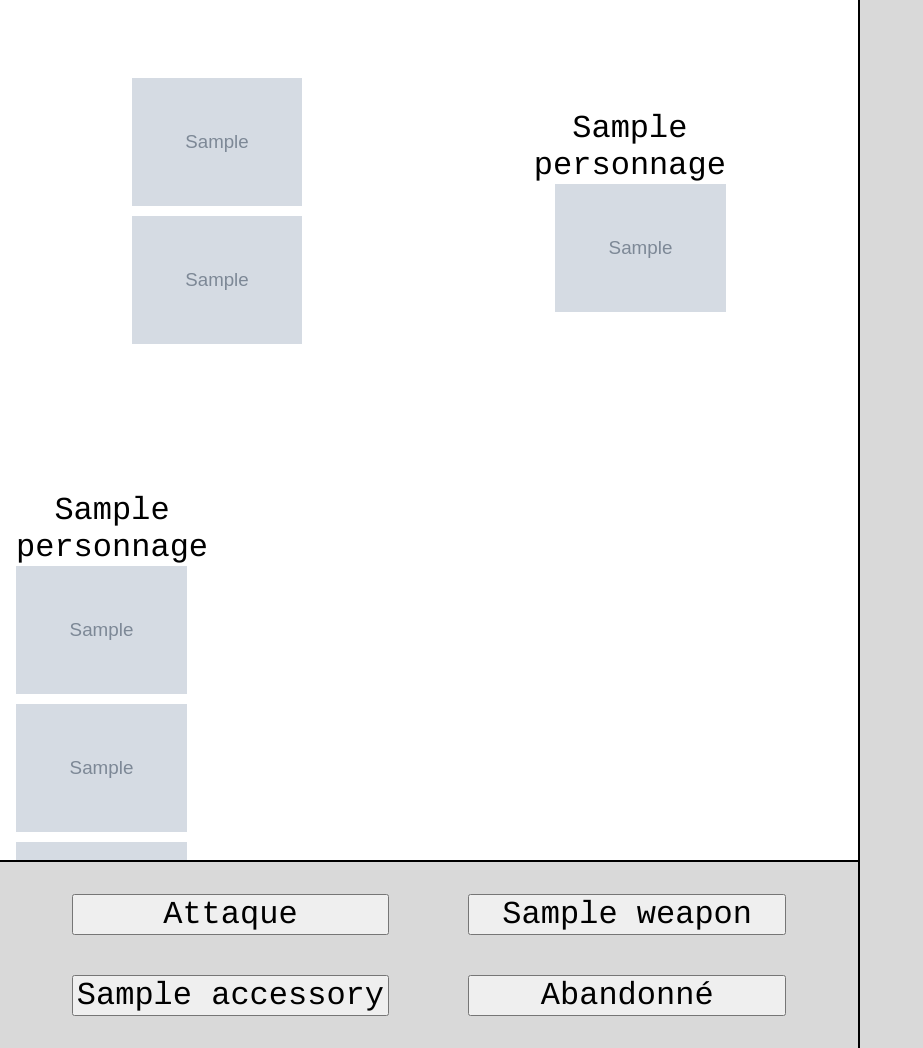
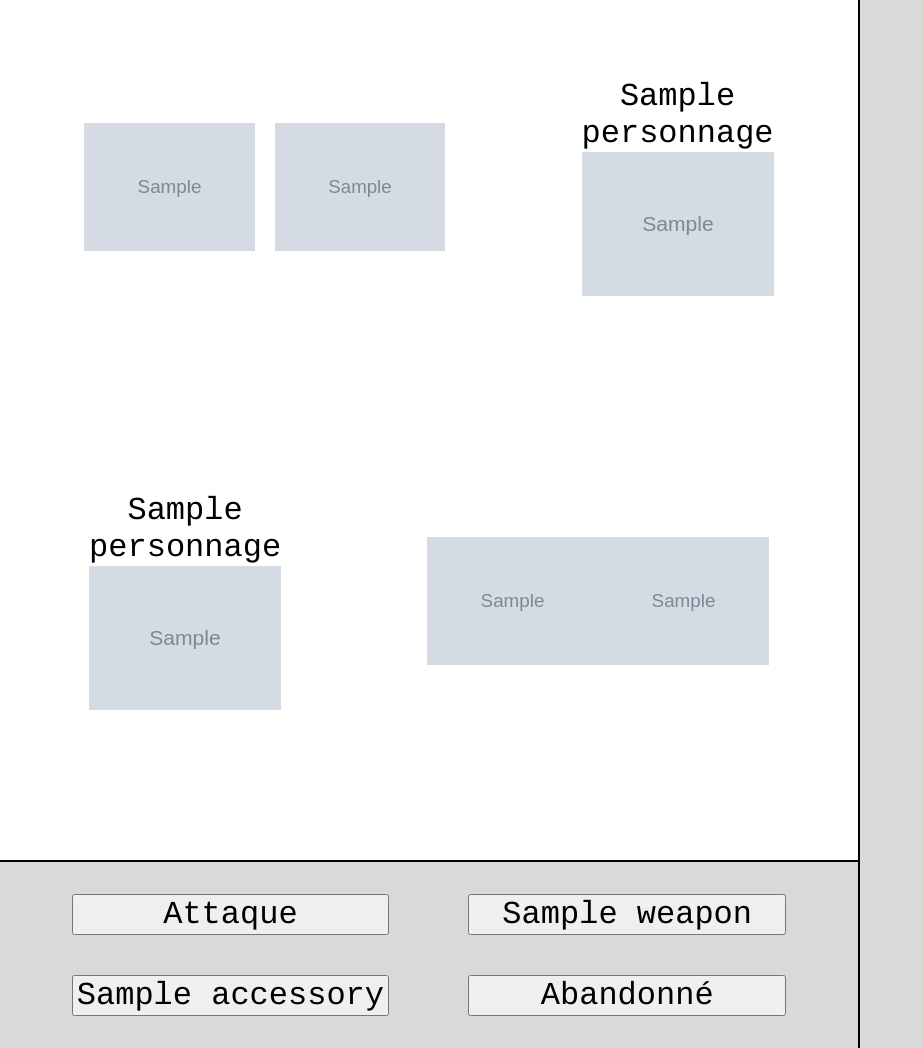
Before and after one commit to KrouriB/ProjetFightingGame, a Symfony app: template templates/fight/index.html.twig in a window 1280 px wide. Shown: the whole page, without its empty margins (0-923 px from the left). Run offline with Twig, Linux system fonts and the light colour scheme; the template is opened without the code that fills it: most values are stand-ins (such as "Sample title", 1, 10 or a date in 2020); grey boxes marked "Sample" are stand-in pictures; some libraries are stand-ins or nearby versions.

Commit message:
add class

```diff
--- a/templates/fight/index.html.twig
+++ b/templates/fight/index.html.twig
@@ -18,18 +18,18 @@
                 <div class="ennemieSide flex aSide">
                     <div class="ennemieName flex">
                         <figure class="imgPerso">
-                            <figcaption>{{ ennemie.personnage.getName }}</figcaption>
-                            <img class="imgFigure" src="{{ asset(ennemie.personnage.imagePath) }}" alt="personnage adverse">
+                            <figcaption class="desktop">{{ ennemie.personnage.getName }}</figcaption>
+                            <img class="imgFigurePerso" src="{{ asset(ennemie.personnage.imagePath) }}" alt="personnage adverse">
                         </figure>
-                        <ul>
+                        <ul class="flex">
                             <li class="blockItem">
                                 <figure>
-                                    <img class="imgFigure" src="{{ asset(ennemie.weapon.imagePath) }}" alt="personnage adverse">
+                                    <img class="imgFigure" src="{{ asset(ennemie.weapon.imagePath) }}" alt="arme adverse">
                                 </figure>
                             </li>
                             <li class="blockItem">
                                 <figure>
-                                    <img class="imgFigure" src="{{ asset(ennemie.accessory.imagePath) }}" alt="personnage adverse">
+                                    <img class="imgFigure" src="{{ asset(ennemie.accessory.imagePath) }}" alt="accessoire adverse">
                                 </figure>
                             </li>
                         </ul>
@@ -48,20 +48,20 @@
                     </div>
                 </div>
                 <div class="allySide flex aSide">
-                    <div class="allyName">
+                    <div class="allyName flex">
                         <figure class="imgPerso">
-                            <figcaption>{{ ally.personnage.getName }}</figcaption>
-                            <img class="imgFigure" src="{{ asset(ally.personnage.imagePath) }}" alt="personnage allié">
+                            <figcaption class="desktop">{{ ally.personnage.getName }}</figcaption>
+                            <img class="imgFigurePerso" src="{{ asset(ally.personnage.imagePath) }}" alt="personnage allié">
                         </figure>
-                        <ul>
+                        <ul class="flex">
                             <li class="blockItem">
                                 <figure>
-                                    <img class="imgFigure" src="{{ asset(ally.weapon.imagePath) }}" alt="personnage adverse">
+                                    <img class="imgFigure" src="{{ asset(ally.weapon.imagePath) }}" alt="arme allié">
                                 </figure>
                             </li>
                             <li class="blockItem">
                                 <figure>
-                                    <img class="imgFigure" src="{{ asset(ally.accessory.imagePath) }}" alt="personnage adverse">
+                                    <img class="imgFigure" src="{{ asset(ally.accessory.imagePath) }}" alt="accessoire allié">
                                 </figure>
                             </li>
                         </ul>
```
